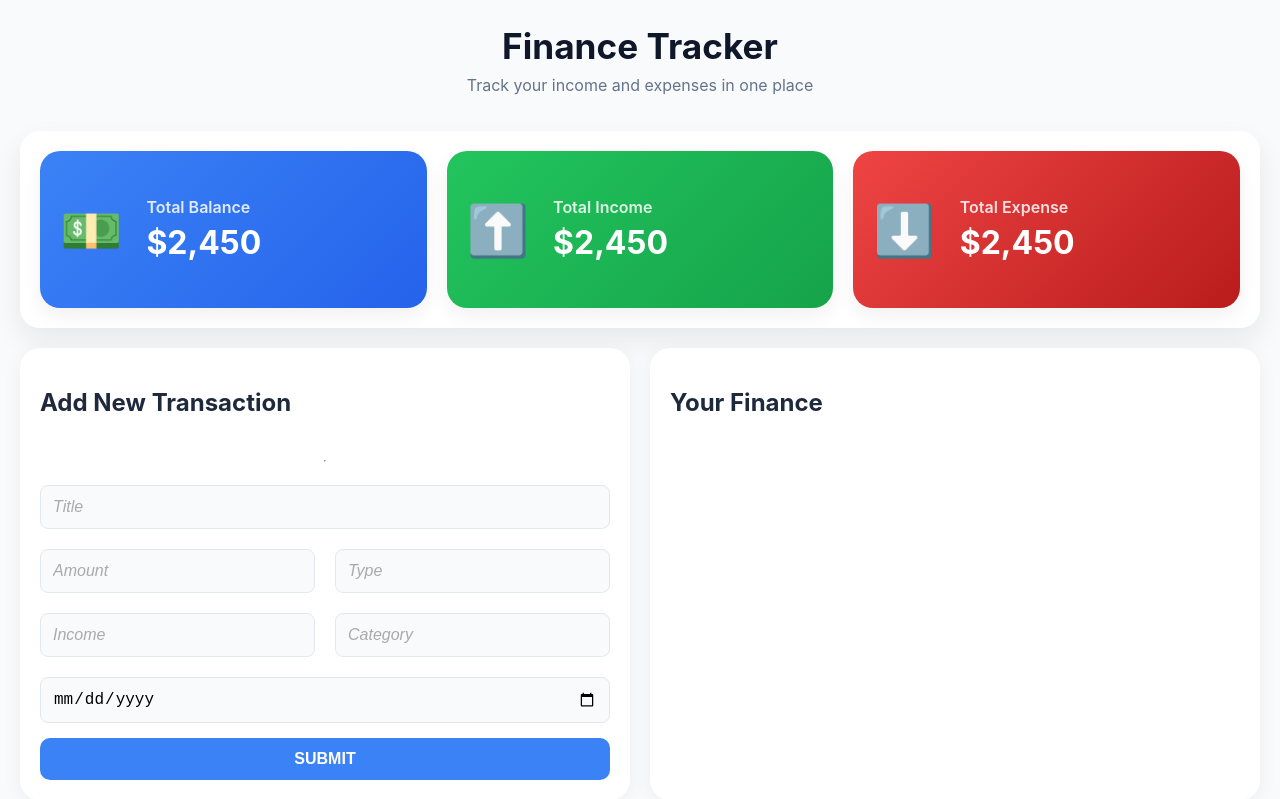
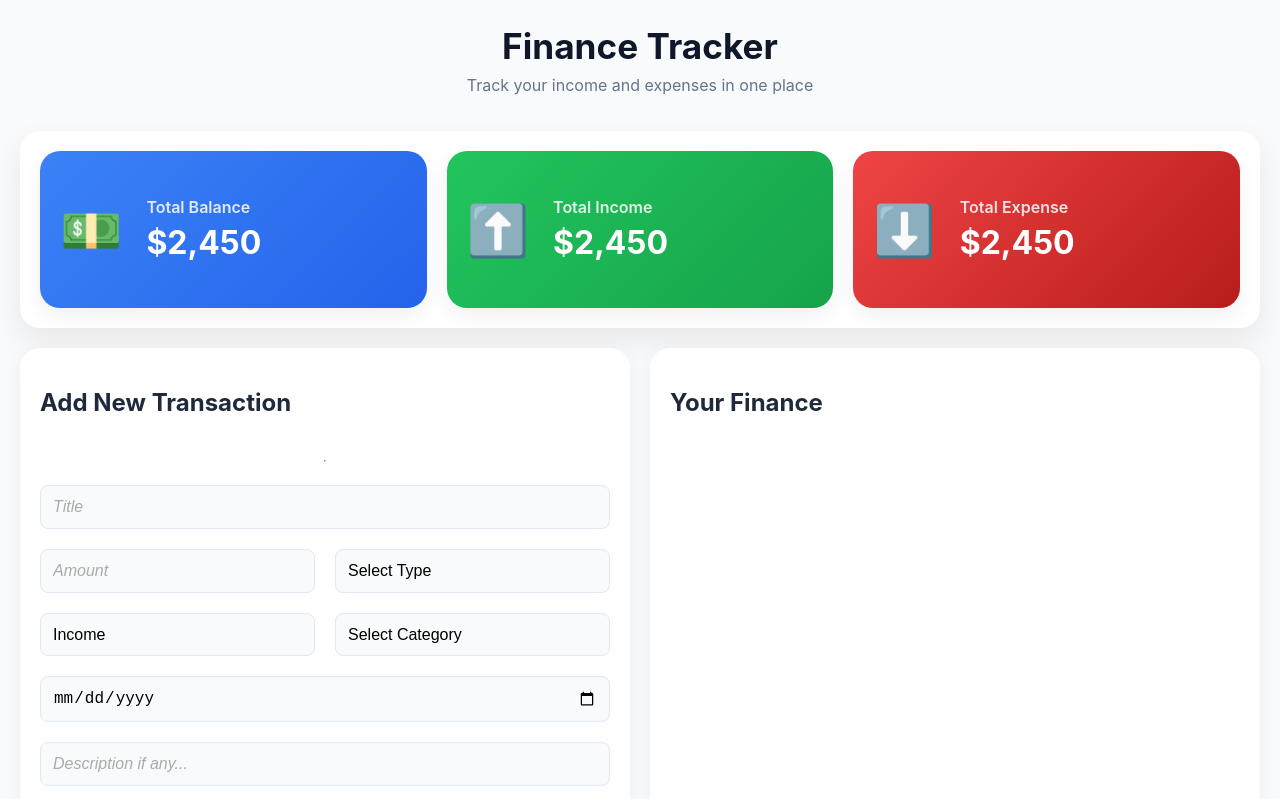
Before and after one commit to Pramit316/FinTrack, an Angular app: page / in a window 1280 px wide. Shown: the top 799 px of the page. Built offline with nearby package versions, Linux system fonts and the light colour scheme.

Commit message:
Enhanced UI

```diff
--- a/src/app/components/dashboard/dashboard.component.html
+++ b/src/app/components/dashboard/dashboard.component.html
@@ -38,10 +38,29 @@
       <div class="fields">
         <input type="text" id="title" placeholder="Title">
         <input type="number" id="amount" placeholder="Amount">
-        <input type="number" id="amount" placeholder="Type">
-        <input type="number" id="amount" placeholder="Income">
-        <input type="text" id="category" placeholder="Category">
+        <select>
+          <option value="">Select Type</option>
+          <option value="cash">Cash</option>
+          <option value="mobile banking">Mobile Banking</option>
+          <option value="esewa">Esewa</option>
+          <option value="other">Other</option>
+        </select>
+
+        <select>
+          <option value="income"> Income </option>
+          <option value="expense"> Expense </option>
+        </select>
+
+        <select>
+          <option value=""> Select Category </option>
+          <option value="food">Food</option>
+          <option value="travel">Travel</option>
+          <option value="shopping">Shopping</option>
+          <option value="bills">Bills</option>
+          <option value="others">Others</option>
+        </select>
         <input type="date" id="date" placeholder="Date">
+        <input type="text" id="description"  placeholder="Description if any...">
       </div>
 
       <button>SUBMIT</button>
--- a/src/app/components/dashboard/dashboard.component.scss
+++ b/src/app/components/dashboard/dashboard.component.scss
@@ -146,7 +146,7 @@
   background-color: #ffffff;
 }
 
-#title, #date {
+#title, #date , #description{
   grid-column: span 2;
 }
 
--- a/src/app/components/dashboard/dashboard.component.ts
+++ b/src/app/components/dashboard/dashboard.component.ts
@@ -16,4 +16,6 @@ export class DashboardComponent {
     income: new FormControl(''),
     category: new FormControl(''),
   });
+
+
 }
```
